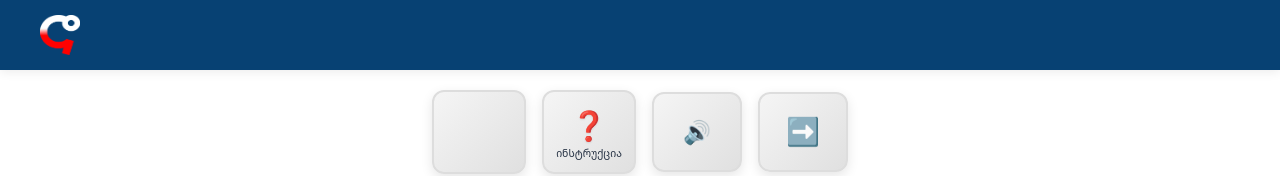
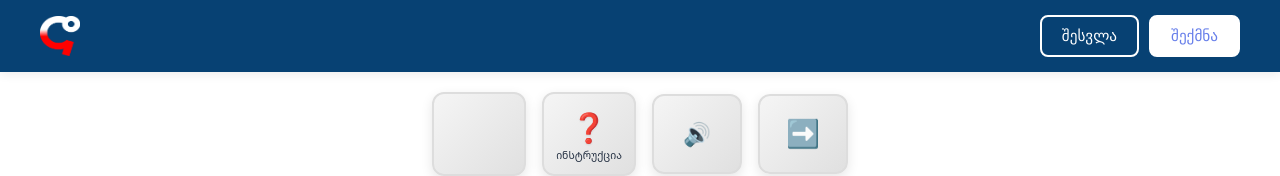
Before and after one commit to shashranluka/dedaena, a React (Create React App) app in the folder frontend/: page / in a window 1280 px wide. Shown: the top 176 px of the page. Built offline with nearby package versions, Linux system fonts and the light colour scheme; no server answers.

Commit message:
refactor: update button text and styles in Navbar and TourI components

```diff
--- a/frontend/src/components/Navbar/Navbar.jsx
+++ b/frontend/src/components/Navbar/Navbar.jsx
@@ -184,12 +184,12 @@ function Navbar() {
         ) : (
           // Not logged in
           <div className="auth-buttons">
-            {/* <Link to="/login" className="login-btn">
+            <Link to="/login" className="login-btn">
               შესვლა
-            </Link> */}
-            {/* <Link to="/registration" className="register-btn">
-              რეგისტრაცია
-            </Link> */}
+            </Link>
+            <Link to="/registration" className="register-btn">
+              შექმნა
+            </Link>
           </div>
         )}
       </div>
--- a/frontend/src/components/Navbar/Navbar.scss
+++ b/frontend/src/components/Navbar/Navbar.scss
@@ -79,17 +79,21 @@
         background: transparent;
         color: #fff;
         transition: all 0.2s;
-        &:hover {
+        text-decoration: none;
+        &:hover, &:focus {
           background: #fff;
           color: #667eea;
+          text-decoration: none;
         }
       }
       .register-btn {
         color: #667eea;
         background: #fff;
-        &:hover {
+        text-decoration: none;
+        &:hover, &:focus {
           background: transparent;
           color: #fff;
+          text-decoration: none;
         }
       }
     }
--- a/frontend/src/components/tourI/TourI.jsx
+++ b/frontend/src/components/tourI/TourI.jsx
@@ -272,7 +272,7 @@ export default function TourI({
 
     return (
         <div className="tour-i-container">
-            <h2>მოსაპოვებლები</h2>
+            <h2>მოსაპოვებელი</h2>
             {/* ამბები/მოთხრობები და იგავები */}
             <div className="stories-sections">
                 <div className={`collected-section${openSection === 'stories' ? ' open' : ''}`}>
```
